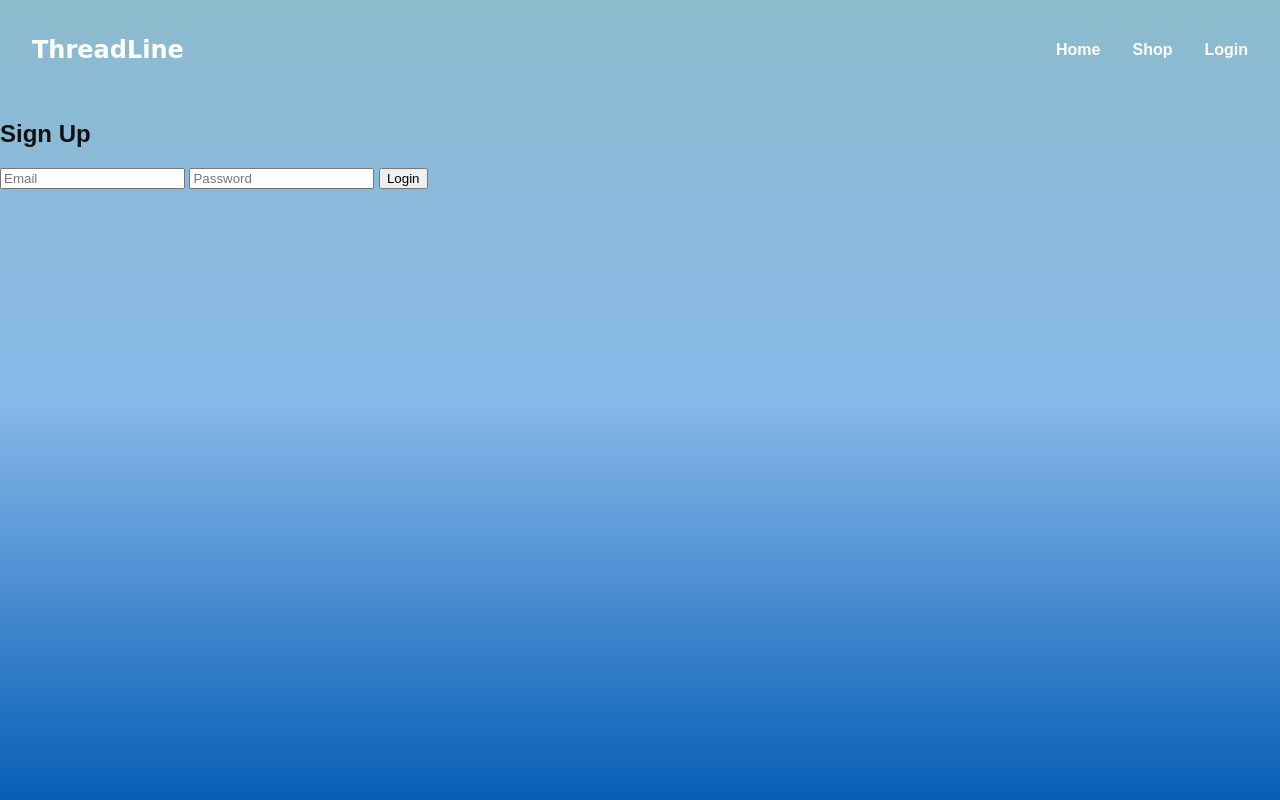
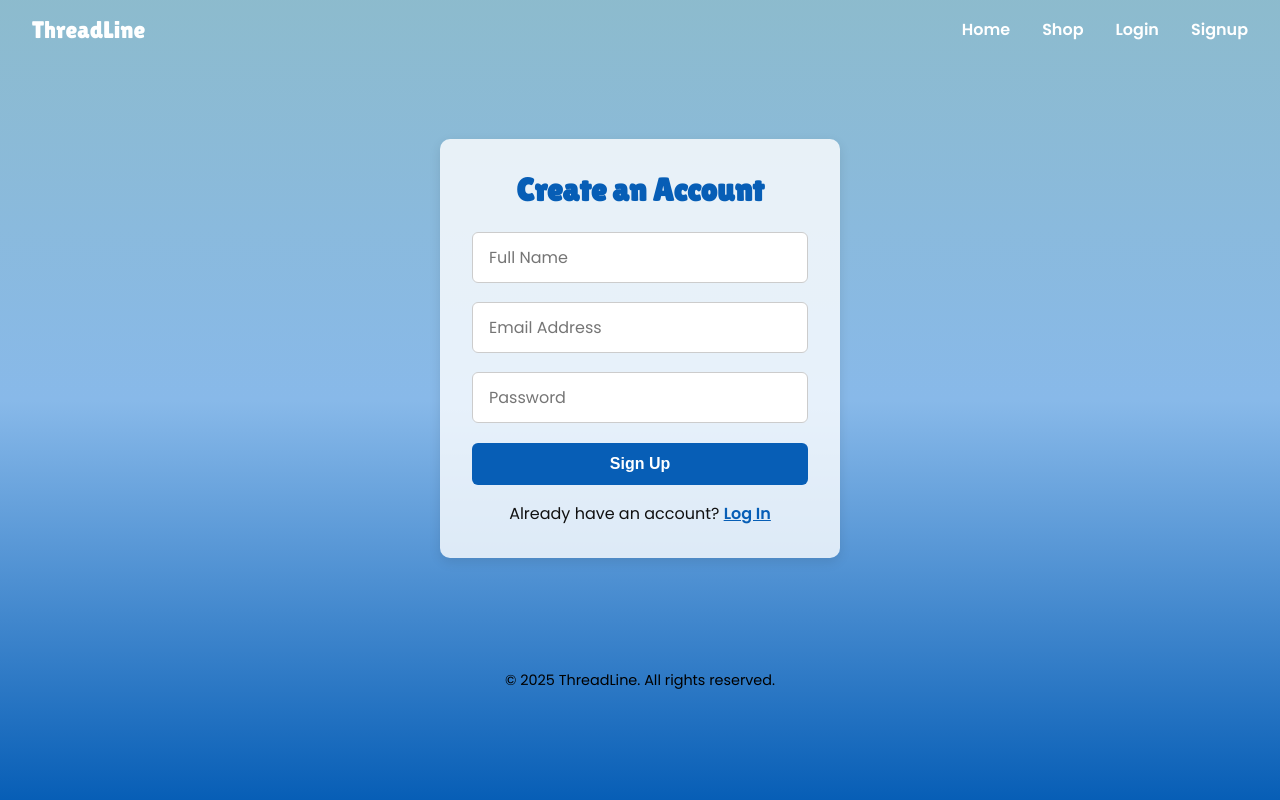
Before and after one commit to mattostin/Capstone-ThreadLine-2025, a PHP site: page /signup.html in a window 1280 px wide. Run offline with PHP 8.4, Linux system fonts and the light colour scheme.

Commit message:
sign up page fully working

```diff
--- a/signup.html
+++ b/signup.html
@@ -1,33 +1,47 @@
-
 <!DOCTYPE html>
 <html lang="en">
 <head>
   <meta charset="UTF-8" />
-  <meta name="viewport" content="width=device-width, initial-scale=1.0"/>
-  <title>Login - ThreadLine</title>
+  <meta name="viewport" content="width=device-width, initial-scale=1.0" />
+  <title>ThreadLine | Sign Up</title>
+
+  <!-- Fonts -->
+  <link rel="preconnect" href="https://fonts.googleapis.com" />
+  <link rel="preconnect" href="https://fonts.gstatic.com" crossorigin />
+  <link href="https://fonts.googleapis.com/css2?family=Lilita+One&family=Poppins:wght@400;600&display=swap" rel="stylesheet" />
+
+  <!-- Styles -->
   <link rel="stylesheet" href="style.css" />
 </head>
 <body>
+  <!-- Navigation Bar -->
   <nav class="navbar">
-    <h1 class="logo">ThreadLine</h1>
+    <div class="logo">ThreadLine</div>
     <ul class="nav-links">
       <li><a href="index.html">Home</a></li>
       <li><a href="codeForBothJackets.html">Shop</a></li>
       <li><a href="login.html">Login</a></li>
+      <li><a href="signup.html">Signup</a></li>
     </ul>
   </nav>
 
-  <section class="login-form">
-    <h2>Sign Up</h2>
+  <!-- Signup Form Section -->
+  <div class="signup-container">
+    <h2>Create an Account</h2>
+    <form class="signup-form" action="signup_action.php" method="POST">
+      <input type="text" name="fullname" placeholder="Full Name" required />
+      <input type="email" name="email" placeholder="Email Address" required />
+      <input type="password" name="password" placeholder="Password" required />
+      <button type="submit">Sign Up</button>
+    </form>
+    <p style="margin-top: 1rem;">
+      Already have an account? <a href="login.html" style="color: #075eb6; font-weight: bold;">Log In</a>
+    </p>
+  </div>
 
-
-
-
-    <form>
-      <input type="email" placeholder="Email" required />
-      <input type="password" placeholder="Password" required />
-      <button type="submit">Login</button>
-    </form>
-  </section>
+  <!-- Footer -->
+  <footer>
+    <p>© 2025 ThreadLine. All rights reserved.</p>
+  </footer>
 </body>
 </html>
--- a/style.css
+++ b/style.css
@@ -1,4 +1,10 @@
-/* BASE STYLES */
+/* GLOBAL RESET + BASE STYLES */
+* {
+  margin: 0;
+  padding: 0;
+  box-sizing: border-box;
+}
+
 body {
   margin: 0;
   font-family: 'Poppins', sans-serif;
@@ -7,6 +13,7 @@ body {
   background-attachment: fixed;
   min-height: 100vh;
   color: #111;
+  overflow-y: scroll; /* ✅ Keeps scrollbar space consistent on all pages */
 }
 
 /* NAVIGATION BAR */
@@ -34,6 +41,7 @@ body {
   text-decoration: none;
   color: white;
   font-weight: bold;
+  transition: color 0.2s ease;
 }
 
 /* HERO SECTION */
@@ -63,7 +71,8 @@ body {
   margin-bottom: 2rem;
 }
 
-.btn, .btn-outline {
+.btn,
+.btn-outline {
   padding: 0.75rem 1.5rem;
   font-size: 1rem;
   border: 2px solid white;
@@ -122,8 +131,8 @@ footer {
 
 /* IMAGE UNIFORMITY */
 .product-box img {
-  width: 300px;
-  height: 330px; /* Keeps all images same height box */
+  width: 200px;
+  height: 330px;
   object-fit: contain;
   display: block;
   margin: 0 auto 10px;
@@ -135,7 +144,74 @@ footer {
 .product-box p {
   font-family: 'Poppins', sans-serif;
   font-size: 1rem;
-  font-weight: 600;
+  font-weight: 00;
   color: #333;
   margin-top: 10px;
 }
+
+/* SIGNUP PAGE STYLING */
+.signup-container {
+  max-width: 400px;
+  margin: 5rem auto;
+  padding: 2rem;
+  background-color: #ffffffcc;
+  border-radius: 10px;
+  box-shadow: 0 4px 12px rgba(0, 0, 0, 0.1);
+  text-align: center;
+}
+
+.signup-container h2 {
+  font-family: 'Lilita One', cursive;
+  font-size: 2rem;
+  margin-bottom: 1.5rem;
+  color: #075eb6;
+}
+
+.signup-form {
+  display: flex;
+  flex-direction: column;
+  gap: 1.2rem;
+}
+
+.signup-form input {
+  padding: 0.75rem 1rem;
+  font-size: 1rem;
+  border: 1px solid #ccc;
+  border-radius: 6px;
+  font-family: 'Poppins', sans-serif;
+}
+
+.signup-form button {
+  padding: 0.75rem 1.5rem;
+  background-color: #075eb6;
+  color: white;
+  border: none;
+  font-weight: bold;
+  font-size: 1rem;
+  border-radius: 6px;
+  cursor: pointer;
+  transition: background-color 0.3s ease;
+}
+
+.signup-form button:hover {
+  background-color: #054a8e;
+}
+
+html, body {
+  width: 100%;
+  overflow-x: hidden;
+}
+
+
+html {
+  overflow-y: scroll; /* ✅ Forces scrollbar space on all pages */
+}
+
+body {
+  min-height: 100vh;
+  font-family: 'Poppins', sans-serif;
+  background: linear-gradient(to bottom, #1071977a 0%, #88b9e9 50%, #075eb6 100%);
+  background-repeat: no-repeat;
+  background-attachment: fixed;
+  color: #111;
+}
```
